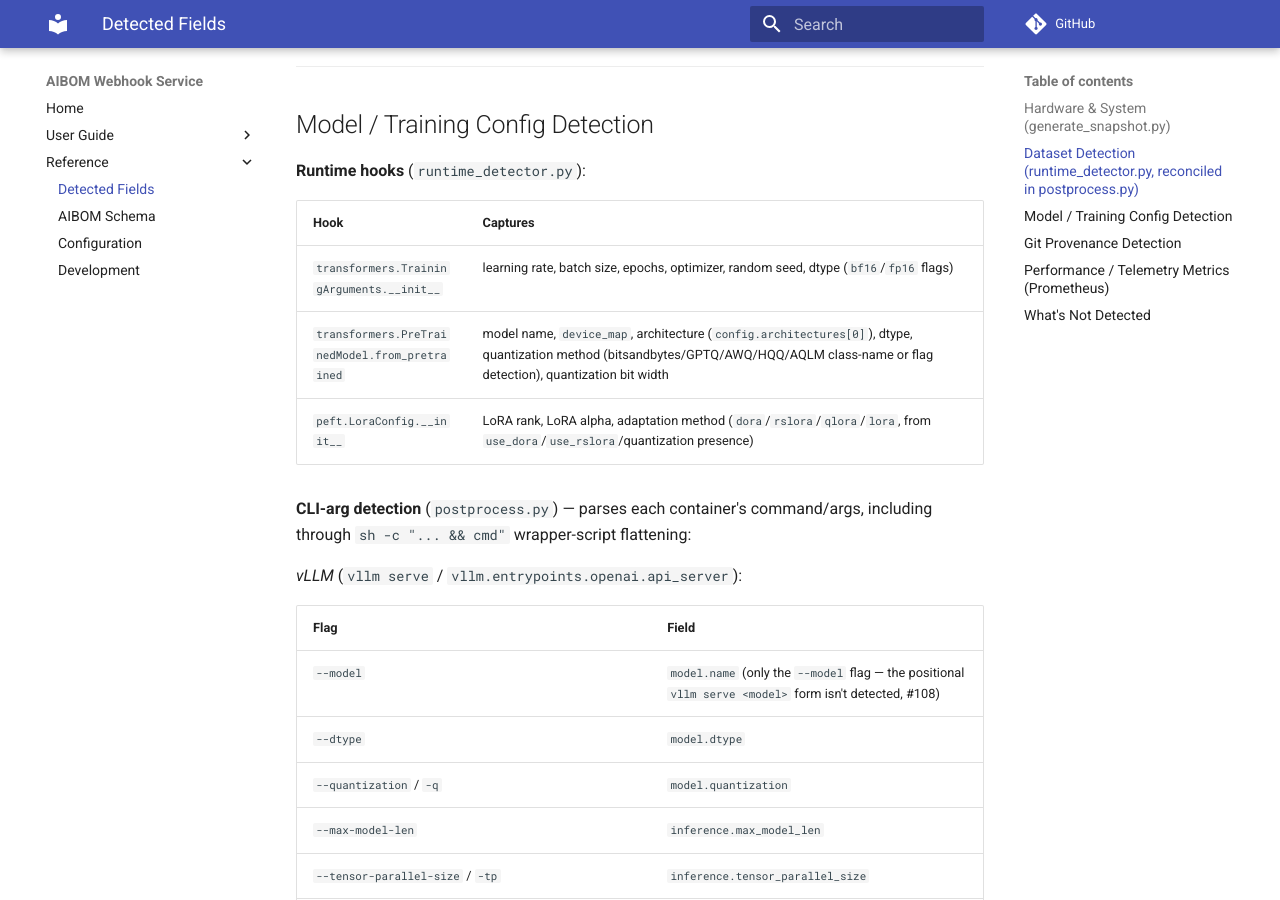
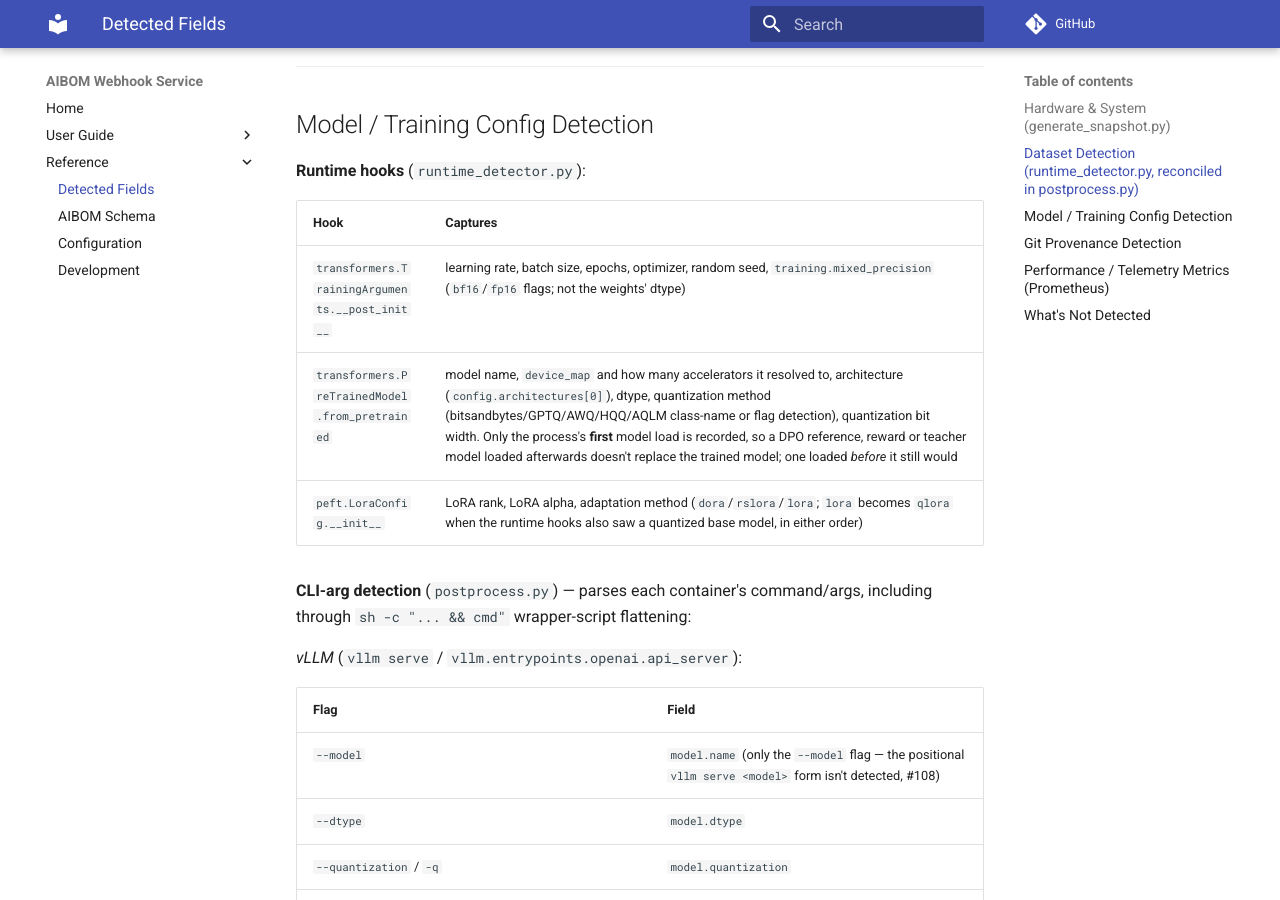
Before and after one commit to gavinsan33/aibom-webhook-service, an MkDocs documentation site: the page built from docs/CAPABILITIES.md, in a window 1280 px wide and 900 px high, scrolled down 5180 px. Built offline with MkDocs 1.6.1 and Material for MkDocs 9.7.7, drawn with Linux system fonts in a browser that asks for light colours; comment, search, counter and statistics services are not loaded; some of the changed text lies outside the part shown.

Commit message:
Document #109 fixes

```diff
--- a/docs/CAPABILITIES.md
+++ b/docs/CAPABILITIES.md
@@ -8,7 +8,7 @@
 2. **Runtime hooks** (`runtime_detector.py`, mounted as `sitecustomize.py`) — dataset/model/training objects observed live inside the app container's own Python process.
 3. **Postprocess Job** (`postprocess.py`) — parses container CLI args, reconciles/merges everything above, resolves git provenance, and queries Prometheus for telemetry.
 
-Any field can also be set directly via an `aibom.io/*` annotation, which overrides auto-detected values for nearly every field — see the [annotation table](https://github.com/gavinsan33/aibom-webhook-service/blob/main/README.md#aibom-annotations) in the README. The exception is `training.learning_rate`/`batch_size`/`epochs`/`random_seed`: for these the runtime hook wins, then the CLI arg, and the annotation is used only when neither produced a value (#109).
+Any field can also be set directly via an `aibom.io/*` annotation, which overrides auto-detected values for nearly every field — see the [annotation table](https://github.com/gavinsan33/aibom-webhook-service/blob/main/README.md#aibom-annotations) in the README. Setting `aibom.io/model-name` to a name other than the detected one also drops the storage-derived `model.revision`/`base_model`/`size_bytes`, since those describe the detected model.
 
 ---
 
@@ -116,9 +116,9 @@
 
 | Hook | Captures |
 |---|---|
-| `transformers.TrainingArguments.__init__` | learning rate, batch size, epochs, optimizer, random seed, dtype (`bf16`/`fp16` flags) |
-| `transformers.PreTrainedModel.from_pretrained` | model name, `device_map`, architecture (`config.architectures[0]`), dtype, quantization method (bitsandbytes/GPTQ/AWQ/HQQ/AQLM class-name or flag detection), quantization bit width |
-| `peft.LoraConfig.__init__` | LoRA rank, LoRA alpha, adaptation method (`dora`/`rslora`/`qlora`/`lora`, from `use_dora`/`use_rslora`/quantization presence) |
+| `transformers.TrainingArguments.__post_init__` | learning rate, batch size, epochs, optimizer, random seed, `training.mixed_precision` (`bf16`/`fp16` flags; not the weights' dtype) |
+| `transformers.PreTrainedModel.from_pretrained` | model name, `device_map` and how many accelerators it resolved to, architecture (`config.architectures[0]`), dtype, quantization method (bitsandbytes/GPTQ/AWQ/HQQ/AQLM class-name or flag detection), quantization bit width. Only the process's **first** model load is recorded, so a DPO reference, reward or teacher model loaded afterwards doesn't replace the trained model; one loaded *before* it still would |
+| `peft.LoraConfig.__init__` | LoRA rank, LoRA alpha, adaptation method (`dora`/`rslora`/`lora`; `lora` becomes `qlora` when the runtime hooks also saw a quantized base model, in either order) |
 
 **CLI-arg detection** (`postprocess.py`) — parses each container's command/args, including through `sh -c "... && cmd"` wrapper-script flattening:
 
@@ -175,7 +175,7 @@
 - bare `--fsdp` flag → `fsdp`
 - `trl ... --num_processes N>1` (accelerate-launch args passed straight to a CLI that spawns `accelerate launch` internally) → `data_parallel`
 - `trl ... --accelerate_config <path>` → read from the file's own `distributed_type` (`FSDP`→`fsdp`, `DEEPSPEED`→`deepspeed`, `MULTI_GPU`/`MULTI_CPU`→`data_parallel`); falls back to guessing from the filename against known presets (`fsdp1`/`fsdp2`/`zero1`/`zero2`/`zero3`/`multi_gpu`/`single_gpu`) if PyYAML is unavailable or `distributed_type` isn't recognized
-- Lowest-priority fallback: `device_map` captured by the `from_pretrained` runtime hook → `model_parallel` for any value other than `cpu`, `cuda` or `cuda:0`, only if nothing above already produced a strategy. Single-device maps such as `{"": 0}`, `0` or `cuda:1` are therefore also reported as `model_parallel` (#109)
+- Lowest-priority fallback: `device_map` captured by the `from_pretrained` runtime hook → `model_parallel` when the model's resolved placement (`model.hf_device_map`) spans more than one accelerator, only if nothing above already produced a strategy. Single-device maps (`{"": 0}`, `0`, `cuda:1`, `auto` on one GPU) and cpu/disk offload don't count
 
 ---
 
```
Also changed, not shown: CLAUDE.md (+8 -2 lines).
